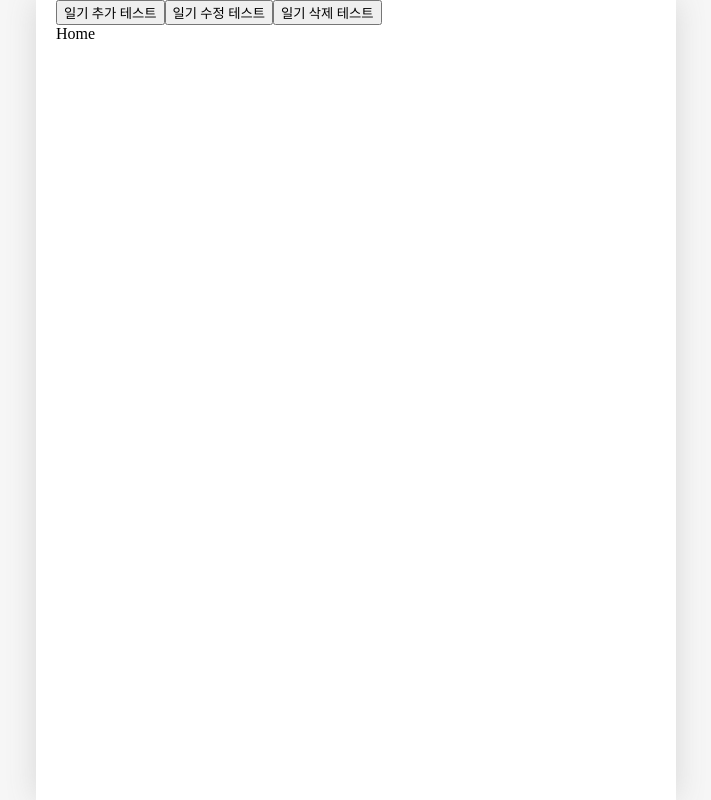
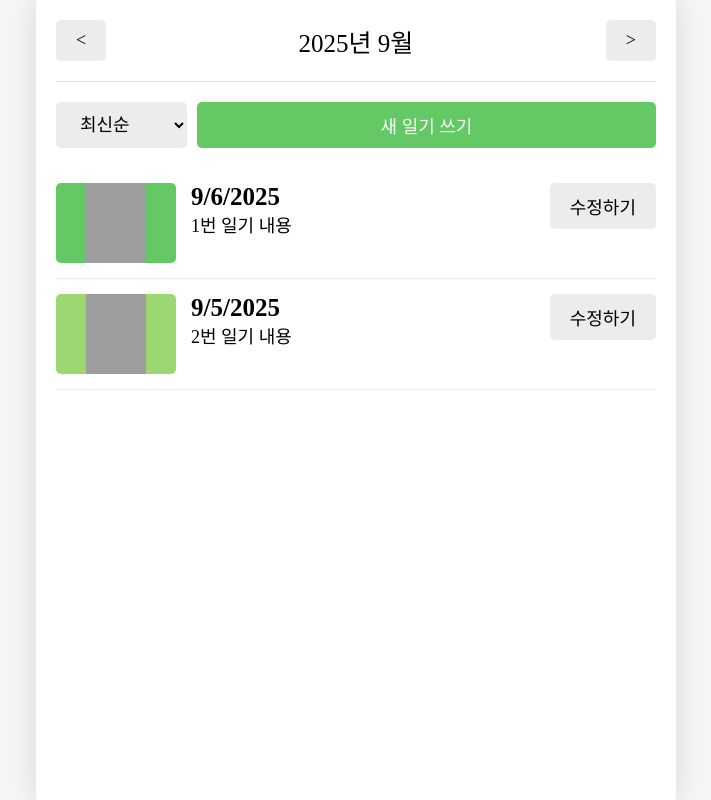
Before and after one commit to Chani17/React-study, a React (Vite) app in the folder emotion-diary-app/: page / in a window 1280 px wide. Shown: the whole page, without its empty margins (284-995 px from the left). Built offline with nearby package versions, Linux system fonts and the light colour scheme; grey boxes are pictures that could not be loaded; a web font is replaced by a local one.

Commit message:
Feat: Home 페이지 구현

```diff
--- a/emotion-diary-app/src/App.jsx
+++ b/emotion-diary-app/src/App.jsx
@@ -11,15 +11,21 @@
 const mockData = [
   {
     id: 1,
-    createdDate: new Date().getTime(),
+    createdDate: new Date("2025-09-06").getTime(),
     emotionId: 1,
     content: "1번 일기 내용",
   },
   {
     id: 2,
-    createdDate: new Date().getTime(),
+    createdDate: new Date("2025-09-05").getTime(),
     emotionId: 2,
     content: "2번 일기 내용",
+  },
+  {
+    id: 3,
+    createdDate: new Date("2025-08-25").getTime(),
+    emotionId: 3,
+    content: "3번 일기 내용",
   },
 ]
 
@@ -38,8 +44,8 @@
   }
 }
 
-const DiaryStateContext = createContext();
-const DiaryDispatchContext = createContext();
+export const DiaryStateContext = createContext();
+export const DiaryDispatchContext = createContext();
 
 function App() {
   const [data, dispatch] = useReducer(reducer, mockData);
@@ -81,27 +87,6 @@
 
   return (
     <>
-    <button
-      onClick={() => {
-        onCreate(new Date().getTime(), 1, "Hello");
-      }}
-    >
-      일기 추가 테스트
-    </button>
-    <button
-      onClick={() => {
-        onUpdate(1, new Date().getTime(), 3, "수정된 일기입니다.");
-      }}
-    >
-      일기 수정 테스트
-    </button>
-    <button
-      onClick={() => {
-        onDelete(1);
-      }}
-    >
-      일기 삭제 테스트
-    </button>
     <DiaryStateContext.Provider value={data}>
       <DiaryDispatchContext.Provider value={{
         onCreate,
--- /dev/null
+++ b/emotion-diary-app/src/components/DiaryItem.css
@@ -0,0 +1,58 @@
+.DiaryItem {
+    display: flex;
+    gap: 15px;
+    justify-content: space-between;
+    padding: 15px 0px;
+    border-bottom: 1px solid rgb(236, 236, 236);
+}
+
+.DiaryItem .img_section {
+    min-width: 120px;
+    height: 80px;
+    display: flex;
+    justify-content: center;
+    cursor: pointer;
+    border-radius: 5px;
+}
+
+.DiaryItem .img_section > img {
+    width: 50%
+}
+
+.DiaryItem .img_section_1 {
+    background-color: rgb(100, 201, 100);
+}
+
+.DiaryItem .img_section_2 {
+    background-color: rgb(157, 215, 114);
+}
+
+.DiaryItem .img_section_3 {
+    background-color: rgb(253, 206, 23);
+}
+
+.DiaryItem .img_section_4 {
+    background-color: rgb(253, 132, 70);
+}
+
+.DiaryItem .img_section_5 {
+    background-color: rgb(253, 86, 95);
+}
+
+.DiaryItem .info_section {
+    flex: 1;
+    cursor: pointer;
+}
+
+.DiaryItem .info_section .created_date {
+    font-weight: bold;
+    font-size: 25px;
+}
+
+.DiaryItem .info_section .content {
+    font-size: 18px;
+}
+
+.DiaryItem .button_section {
+    min-width: 70px;
+}
--- /dev/null
+++ b/emotion-diary-app/src/components/DiaryItem.jsx
@@ -0,0 +1,35 @@
+import { useNavigate } from 'react-router-dom';
+import { getEmotionImage } from '../util/get-emotion-image';
+import Button from './Button';
+import "./DiaryItem.css";
+
+const DiaryItem = ({id, emotionId, createdDate, content}) => {
+    const nav = useNavigate();
+
+    return (
+        <div className="DiaryItem">
+            <div
+                onClick={() => nav(`/diary/${id}`)}
+                className={`img_section img_section_${emotionId}`}>
+                <img src={getEmotionImage(emotionId)} />
+            </div>
+            <div
+                onClick={() => nav(`/diary/${id}`)}
+                className="info_section">
+                <div className="created_date">
+                    {new Date(createdDate).toLocaleDateString()}
+                </div>
+                <div className="content">
+                    {content}
+                </div>
+            </div>
+            <div className="button_section">
+                <Button
+                    onClick={() => nav(`/edit/${id}`)}
+                    text={"수정하기"} />
+            </div>
+        </div>
+    );
+};
+
+export default DiaryItem;
--- /dev/null
+++ b/emotion-diary-app/src/components/DiaryList.css
@@ -0,0 +1,18 @@
+.DiaryList .menu_bar {
+    margin: 20px 0px;
+    display: flex;
+    gap: 10px;
+}
+
+.DiaryList .menu_bar select {
+    background-color: rgb(236, 236, 236);
+    border: none;
+    border-radius: 5px;
+    padding: 10px 20px;
+    font-size: 18px;
+    cursor: pointer;
+}
+
+.DiaryList .menu_bar button {
+    flex: 1;
+}
--- /dev/null
+++ b/emotion-diary-app/src/components/DiaryList.jsx
@@ -0,0 +1,47 @@
+import { useState } from 'react';
+import { useNavigate } from 'react-router-dom';
+import Button from './Button';
+import DiaryItem from './DiaryItem';
+import './DiaryList.css';
+
+const DiaryList = ({data}) => {
+    const nav = useNavigate();
+    const [sortType, setSortType] = useState("latest");
+
+    const onChangeSortType = (e) => {
+        setSortType(e.target.value);
+    };
+
+    const getSortedDate = () => {
+        return data.toSorted((a, b) => {
+            if(sortType === "oldest") {
+                return Number(a.createdDate) - Number(b.createdDate);
+            } else {
+                return Number(b.createdDate) - Number(a.createdDate);
+            }
+        });
+    };
+
+    const sortedData = getSortedDate();
+
+    return (
+        <div className="DiaryList">
+            <div className="menu_bar">
+                <select onChange={onChangeSortType}>
+                    <option value={"latest"}>최신순</option>
+                    <option value={"oldest"}>오래된 순</option>
+                </select>
+                <Button
+                    onClick={() => nav("/new")}
+                    text="새 일기 쓰기" type={"POSITIVE"} />
+            </div>
+            <div className="list_wrapper">
+                {sortedData.map((item) => (
+                    <DiaryItem key={item.id} {...item} />
+                ))}
+            </div>
+        </div>
+    );
+};
+
+export default DiaryList;
--- a/emotion-diary-app/src/pages/Home.jsx
+++ b/emotion-diary-app/src/pages/Home.jsx
@@ -1,9 +1,62 @@
-import { useSearchParams } from "react-router-dom";
+import { useContext, useState } from "react";
+import { DiaryStateContext } from "../App";
+import Button from "../components/Button";
+import DiaryList from "../components/DiaryList";
+import Header from "../components/Header";
+
+const getMonthlyData = (pivotDate, data) => {
+    const beginTime = new Date(
+        pivotDate.getFullYear(),
+        pivotDate.getMonth(),
+        1,
+        0,
+        0,
+        0
+    ).getTime();
+
+    const endTime = new Date(
+        pivotDate.getFullYear(),
+        pivotDate.getMonth() + 1,
+        0,
+        23,
+        59,
+        59
+    ).getTime();
+
+    return data.filter(
+        (item) =>
+            beginTime <= item.createdDate && endTime >= item.createdDate
+    );
+};
 
 const Home = () => {
-    const [params, setParams] = useSearchParams();
+    const data = useContext(DiaryStateContext);
+    const [pivotDate, setPivotDate] = useState(new Date());
 
-    return <div>Home</div>;
+    const monthlyData = getMonthlyData(pivotDate, data);
+
+    const onIncreaseMonth = () => {
+        setPivotDate(
+            new Date(pivotDate.getFullYear(), pivotDate.getMonth() + 1)
+        );
+    };
+
+    const onDecreaseMonth = () => {
+        setPivotDate(
+            new Date(pivotDate.getFullYear(), pivotDate.getMonth() - 1)
+        );
+    };
+
+    return (
+        <div>
+            <Header
+                title={`${pivotDate.getFullYear()}년 ${pivotDate.getMonth() + 1}월`}
+                leftChild={<Button onClick={onDecreaseMonth} text="<" />}
+                rightChild={<Button onClick={onIncreaseMonth} text=">" />}
+            />
+            <DiaryList data={monthlyData} />
+        </div>
+    );
 };
 
 export default Home;
```
